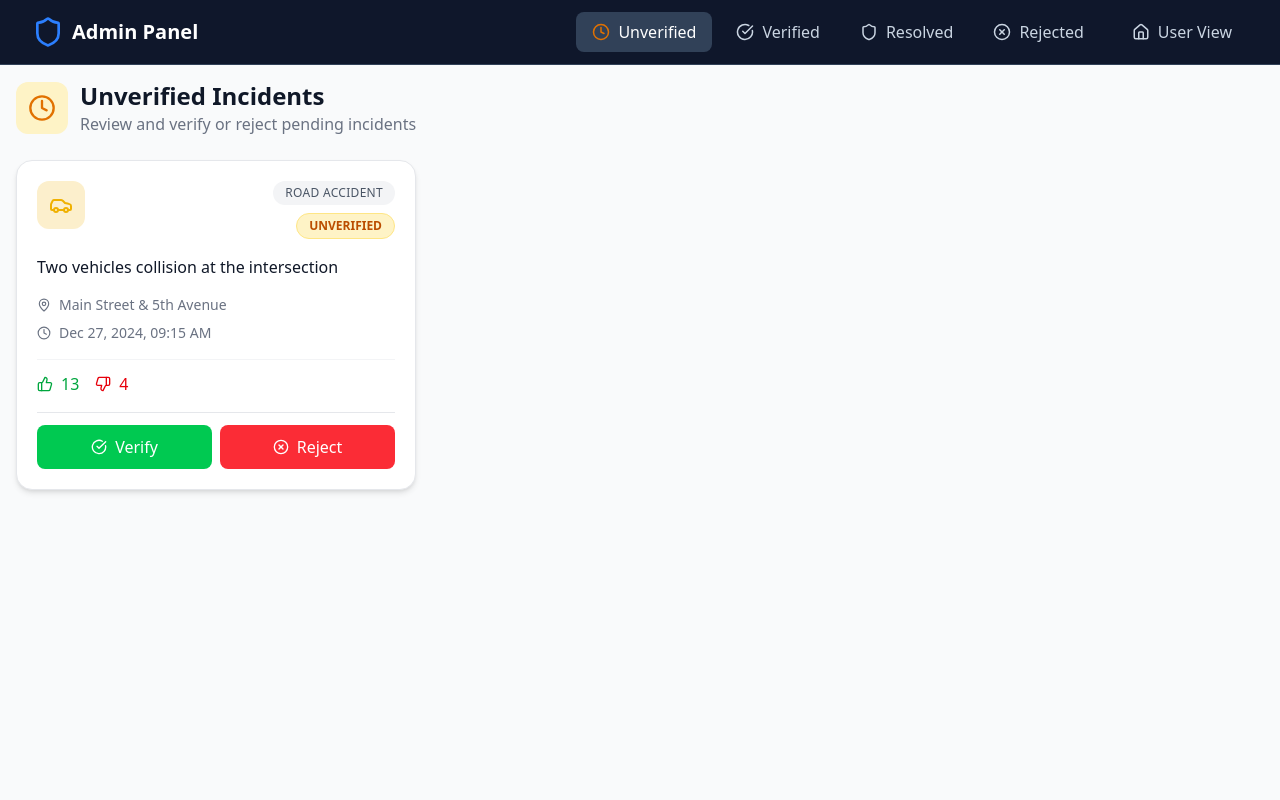
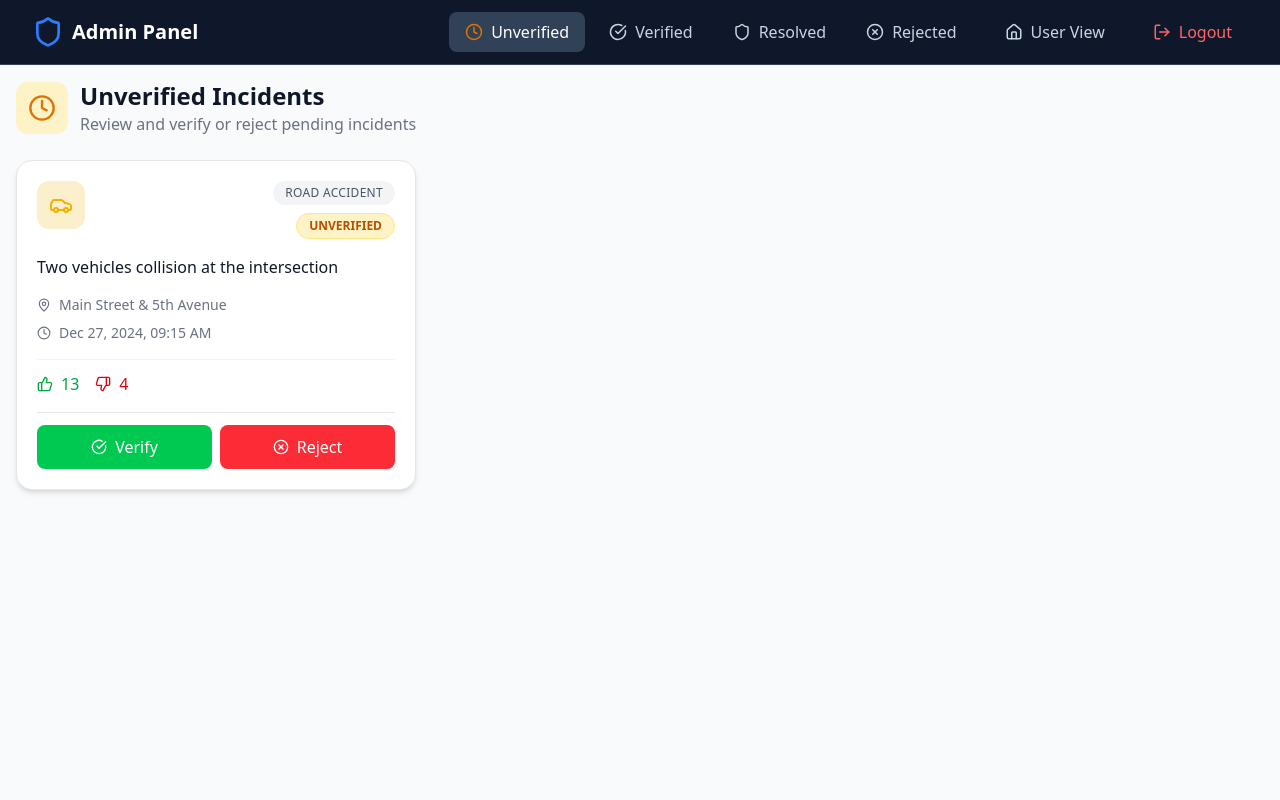
Before and after one commit to Mahakisore7/Dev-Hack-Frontend, a React (Vite) app: page /admin in a window 1280 px wide. Shown: the top 800 px of the page. Built offline with nearby package versions, Linux system fonts and the light colour scheme.

Commit message:
added logout, and smooth UI

```diff
--- a/src/components/Navbar.jsx
+++ b/src/components/Navbar.jsx
@@ -1,13 +1,11 @@
 import React, { useState, useEffect } from 'react';
 import { Menu, X, User } from 'lucide-react';
-import { Link, NavLink } from 'react-router-dom';
-import { useNavigate } from 'react-router-dom';
+import { Link, NavLink, useNavigate } from 'react-router-dom';
 
 const Navbar = ({ onNavigate }) => {
   const [isMenuOpen, setIsMenuOpen] = useState(false);
   const [username, setUsername] = useState('Citizen');
-
-  const navi = useNavigate();
+  const navigate = useNavigate();
 
   useEffect(() => {
     try {
@@ -31,6 +29,16 @@ const Navbar = ({ onNavigate }) => {
     setIsMenuOpen(false);
   };
 
+  const handleLogout = () => {
+    try {
+      if (typeof window !== 'undefined') {
+        window.localStorage.removeItem('username');
+      }
+    } catch {}
+    navigate('/', { replace: true });
+    setIsMenuOpen(false);
+  };
+
   // Export username via localStorage for other components
   React.useEffect(() => {
     if (typeof window !== 'undefined') {
@@ -48,14 +56,14 @@ const Navbar = ({ onNavigate }) => {
 
           {/* Desktop Navigation */}
           <div className="hidden md:flex items-center gap-6">
-              <button
-                onClick={() => handleNavClick('report')}
-                className="px-4 py-2 text-gray-900 font-medium hover:text-blue-600 transition-colors"
-              >
-                REPORT
-              </button>
+            <Link
+              to="/user/report"
+              className="px-4 py-2 text-gray-900 font-medium hover:text-blue-600 transition-colors"
+            >
+              REPORT
+            </Link>
             <button
-              onClick={() => navi('/')}
+              onClick={handleLogout}
               className="px-4 py-2 text-white font-medium bg-red-600 hover:bg-red-700 transition-colors rounded-lg"
             >
               LOGOUT
@@ -77,14 +85,15 @@ const Navbar = ({ onNavigate }) => {
       {/* Mobile Menu */}
       {isMenuOpen && (
         <div className="md:hidden absolute top-16 right-4 w-48 bg-white border border-gray-200 rounded-lg shadow-lg overflow-hidden">
-          <button
-            onClick={() => handleNavClick('report')}
-            className="w-full px-4 py-3 text-left text-gray-900 hover:bg-gray-100 transition-colors font-medium"
+          <Link
+            to="/user/report"
+            className="w-full px-4 py-3 block text-left text-gray-900 hover:bg-gray-100 transition-colors font-medium"
+            onClick={() => setIsMenuOpen(false)}
           >
             REPORT
-          </button>
+          </Link>
           <button
-            onClick={() => navi('/')}
+            onClick={handleLogout}
             className="w-full px-4 py-3 text-left text-red-600 hover:bg-red-50 transition-colors font-medium border-t border-gray-200"
           >
             LOGOUT
--- a/src/components/admin/AdminNavbar.jsx
+++ b/src/components/admin/AdminNavbar.jsx
@@ -1,6 +1,6 @@
 import React, { useState } from 'react';
-import { Menu, X, Shield, CheckCircle, XCircle, Clock, Home } from 'lucide-react';
-import { Link } from 'react-router-dom';
+import { Menu, X, Shield, CheckCircle, XCircle, Clock, Home, LogOut } from 'lucide-react';
+import { Link, useNavigate } from 'react-router-dom';
 
 const navItems = [
   { id: 'unverified', label: 'Unverified', icon: Clock, color: 'text-amber-600' },
@@ -11,9 +11,16 @@ const navItems = [
 
 const AdminNavbar = ({ activeTab, onTabChange }) => {
   const [isMenuOpen, setIsMenuOpen] = useState(false);
+  const navigate = useNavigate();
 
   const handleNavClick = (tabId) => {
     onTabChange(tabId);
+    setIsMenuOpen(false);
+  };
+
+  const handleLogout = () => {
+    // Add any logout logic here if needed
+    navigate('/');
     setIsMenuOpen(false);
   };
 
@@ -54,6 +61,14 @@ const AdminNavbar = ({ activeTab, onTabChange }) => {
               <Home size={18} />
               <span>User View</span>
             </Link>
+            {/* Logout Button */}
+            <button
+              onClick={handleLogout}
+              className="flex items-center gap-2 px-4 py-2 rounded-lg font-medium text-red-400 hover:bg-slate-800 hover:text-red-500 transition-all ml-2"
+            >
+              <LogOut size={18} />
+              <span>Logout</span>
+            </button>
           </div>
 
           {/* Mobile Menu Button */}
@@ -98,6 +113,14 @@ const AdminNavbar = ({ activeTab, onTabChange }) => {
               <Home size={20} />
               <span>User View</span>
             </Link>
+            {/* Logout Button for Mobile */}
+            <button
+              onClick={handleLogout}
+              className="w-full flex items-center gap-3 px-4 py-3 rounded-lg font-medium text-red-400 hover:bg-slate-700 hover:text-red-500 transition-all border-t border-slate-600 mt-2 pt-4"
+            >
+              <LogOut size={20} />
+              <span>Logout</span>
+            </button>
           </div>
         </div>
       )}
```
